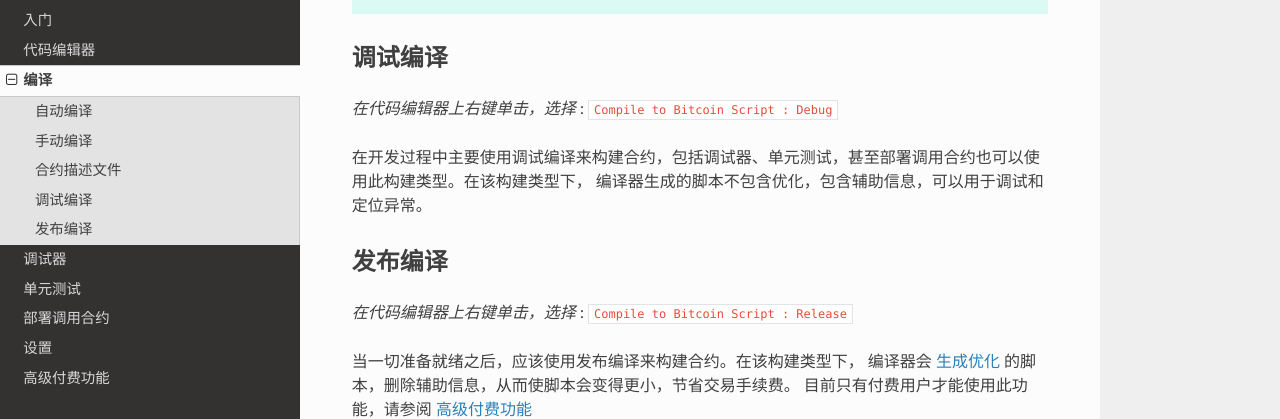
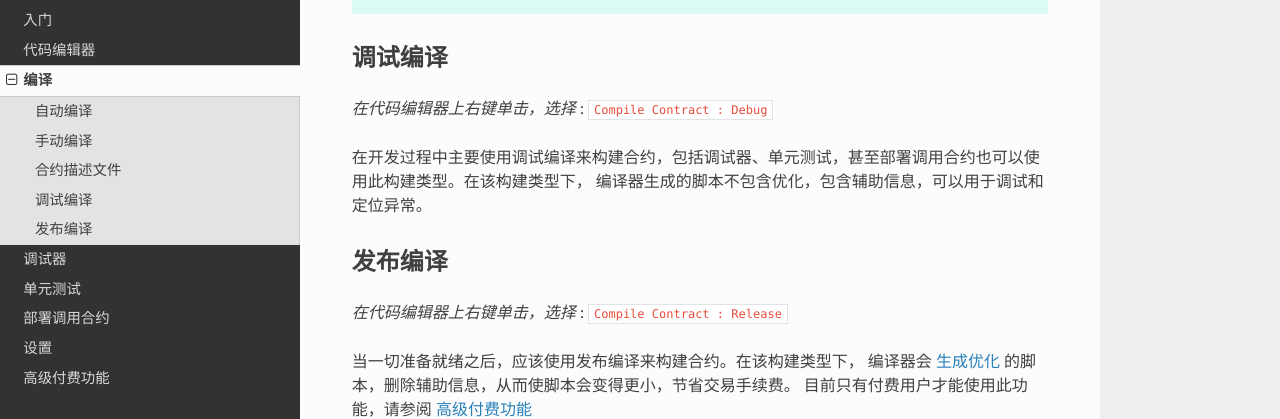
Before and after one commit to sCrypt-Inc/sCrypt-IDE-docs, a Sphinx documentation site: the page built from docs/compiling.rst, in a window 1280 px wide and 900 px high, scrolled down 888 px. Shown: the part 157-576 px from the top of the window. Built offline with Sphinx 7.4.7 and the Read the Docs theme 2.0.0, drawn with Linux system fonts in a browser that asks for light colours.

Commit message:
Fix typo

```diff
--- a/docs/compiling.rst
+++ b/docs/compiling.rst
@@ -36,7 +36,7 @@
 调试编译
 ===========================================
 
-*在代码编辑器上右键单击，选择* : ``Compile to Bitcoin Script : Debug``
+*在代码编辑器上右键单击，选择* : ``Compile Contract : Debug``
 
 在开发过程中主要使用调试编译来构建合约，包括调试器、单元测试，甚至部署调用合约也可以使用此构建类型。在该构建类型下，
 编译器生成的脚本不包含优化，包含辅助信息，可以用于调试和定位异常。
@@ -46,7 +46,7 @@
 发布编译
 ===========================================
 
-*在代码编辑器上右键单击，选择* : ``Compile to Bitcoin Script : Release``
+*在代码编辑器上右键单击，选择* : ``Compile Contract : Release``
 
 当一切准备就绪之后，应该使用发布编译来构建合约。在该构建类型下，
 编译器会 :ref:`生成优化 <optimize>` 的脚本，删除辅助信息，从而使脚本会变得更小，节省交易手续费。
```
Also changed, not shown: 3 other files.
